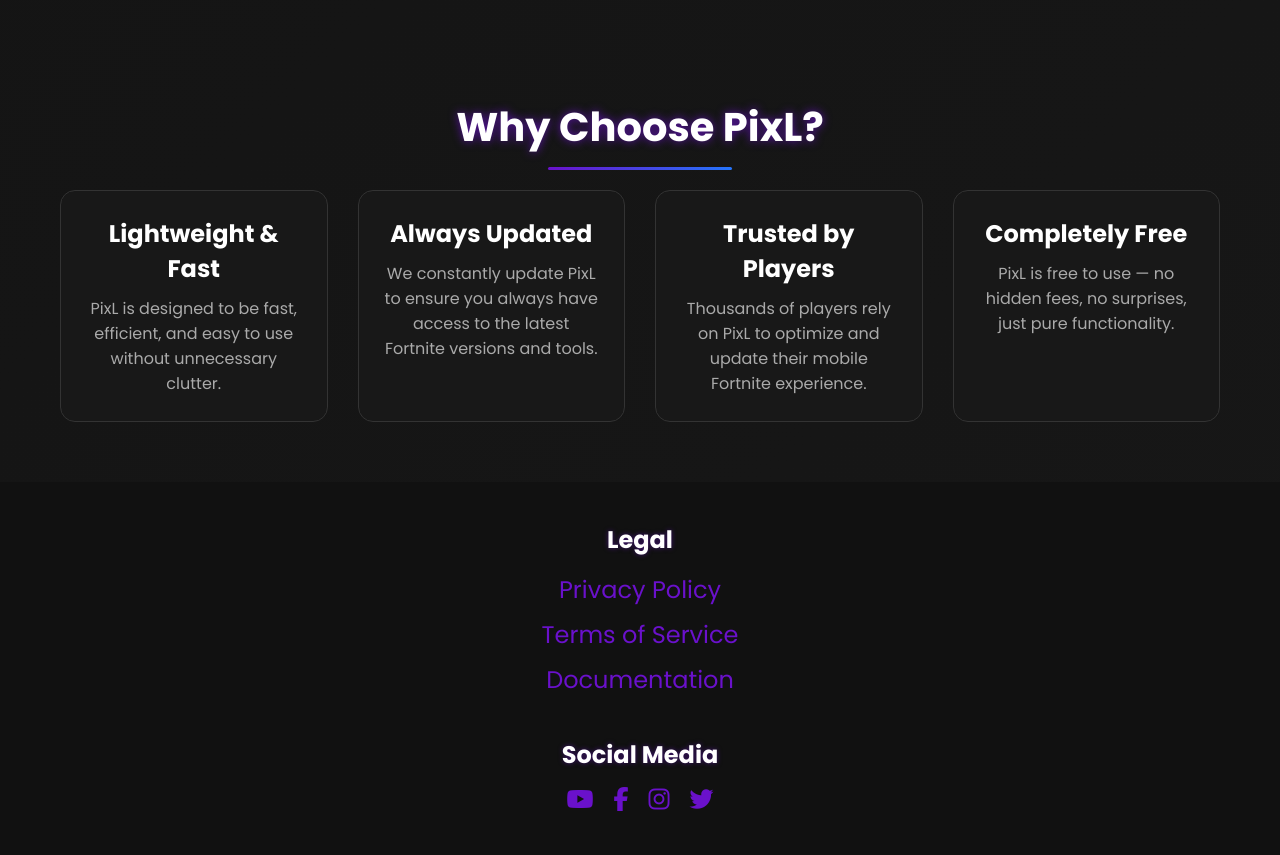
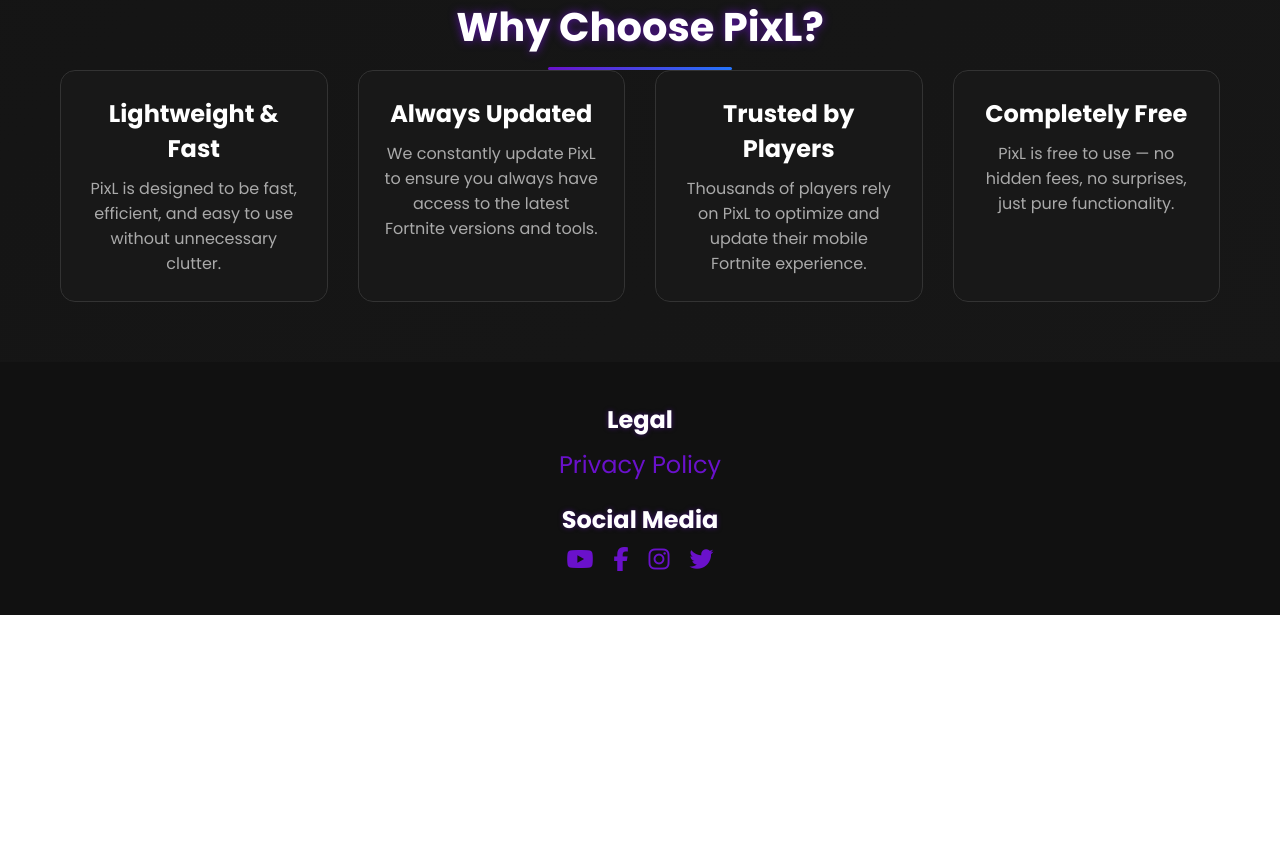
Before and after one commit to brotherzgg/PixL, a plain HTML site: page index.html in a window 1280 px wide. Shown: the part 652-1507 px from the top of the page. After the commit the page ends 1267 px from the top, so only its background shows below. Drawn offline with Linux system fonts and the light colour scheme.

Commit message:
Update index.html

```diff
--- a/index.html
+++ b/index.html
@@ -1,5 +1,4 @@
-<!DOCTYPE html>
-<html lang="en">
+<!DOCTYPE html><html lang="en">
 <head>
   <meta charset="UTF-8">
   <meta name="viewport" content="width=device-width, initial-scale=1">
@@ -65,8 +64,7 @@
       text-shadow: 0 0 10px rgba(106, 17, 203, 0.8);
       position: relative;
       width: fit-content;
-      margin-left: auto;
-      margin-right: auto;
+      margin: 0 auto;
     }
     .section-title::after {
       content: '';
@@ -82,7 +80,6 @@
       grid-template-columns: repeat(auto-fit, minmax(300px, 1fr));
       gap: 30px;
       padding: 0 20px 40px;
-      width: 100%;
       max-width: 1200px;
       margin: 0 auto;
     }
@@ -116,12 +113,12 @@
       text-align: center;
       display: flex;
       flex-direction: column;
-      gap: 30px;
+      gap: 15px;
       align-items: center;
     }
     .footer-section-title {
       font-size: 1.5rem;
-      margin-bottom: 15px;
+      margin-bottom: 10px;
       color: #ffffff;
       text-shadow: 0 0 5px rgba(106, 17, 203, 0.5);
     }
@@ -130,50 +127,40 @@
       padding: 0;
     }
     .footer-links li {
-      margin: 10px 0;
+      margin: 5px 0;
     }
     .footer-socials {
-      display: flex; /* Arrange icons horizontally */
-      gap: 20px; /* Space between icons */
+      display: flex;
+      flex-direction: row;
+      gap: 20px;
       justify-content: center;
     }
     footer a {
       color: #6a11cb;
       text-decoration: none;
-      font-size: 1.5rem; /* Increased font size for icons */
+      font-size: 1.5rem;
       transition: transform 0.3s, color 0.3s;
       display: inline-flex;
       align-items: center;
     }
     footer a:hover {
       color: #2575fc;
-      transform: scale(1.2); /* Slightly larger scale for icons on hover */
+      transform: scale(1.2);
     }
     @media (min-width: 768px) {
-      .cards-wrapper {
-        padding: 0 20px 60px;
-      }
-      .feature-card, .why-card {
-        padding: 25px;
-        min-height: 180px;
-      }
+      .cards-wrapper { padding: 0 20px 60px; }
+      .feature-card, .why-card { padding: 25px; min-height: 180px; }
     }
     @media (min-width: 1200px) {
-      .cards-wrapper {
-        grid-template-columns: repeat(4, 1fr);
-      }
+      .cards-wrapper { grid-template-columns: repeat(4, 1fr); }
     }
   </style>
 </head>
-<body>
-
-<header>
+<body><header>
   <h1>PixL</h1>
   <p>Your Ultimate Fortnite & GFX Tool</p>
   <a href="https://dl.dropboxusercontent.com/scl/fi/7dkg5ejm33jqb3fegf3h2/PixL-3.2.apk?rlkey=8s8rxk84802uikr26yi0l1lus&st=yih1zk8c&dl=0" class="download-btn">Download App</a>
-</header>
-
-<h2 class="section-title">Features</h2>
+</header><h2 class="section-title">Features</h2>
 <div class="cards-wrapper">
   <div class="feature-card">
     <h2>Fortnite Updates</h2>
@@ -183,9 +170,7 @@
     <h2>VoiD FX GFX Tool</h2>
     <p>Enhance your Fortnite graphics settings easily with our built-in GFX optimizer designed for maximum performance.</p>
   </div>
-</div>
-
-<h2 class="section-title">Why Choose PixL?</h2>
+</div><h2 class="section-title">Why Choose PixL?</h2>
 <div class="cards-wrapper">
   <div class="why-card">
     <h2>Lightweight & Fast</h2>
@@ -203,15 +188,11 @@
     <h2>Completely Free</h2>
     <p>PixL is free to use — no hidden fees, no surprises, just pure functionality.</p>
   </div>
-</div>
-
-<footer>
+</div><footer>
   <div>
     <h3 class="footer-section-title">Legal</h3>
     <ul class="footer-links">
       <li><a href="/privacy-policy">Privacy Policy</a></li>
-      <li><a href="/terms-of-service">Terms of Service</a></li>
-      <li><a href="/documentation">Documentation</a></li>
     </ul>
   </div>
   <div>
@@ -223,9 +204,7 @@
       <li><a href="https://twitter.com/brotherzgg" target="_blank"><i class="fab fa-twitter"></i></a></li>
     </ul>
   </div>
-</footer>
-
-<script>
+</footer><script>
   let lastScrollTop = 0;
   const observer = new IntersectionObserver(entries => {
     entries.forEach(entry => {
@@ -248,7 +227,5 @@
   document.querySelectorAll('.feature-card, .why-card').forEach(card => {
     observer.observe(card);
   });
-</script>
-
-</body>
+</script></body>
 </html>
```
